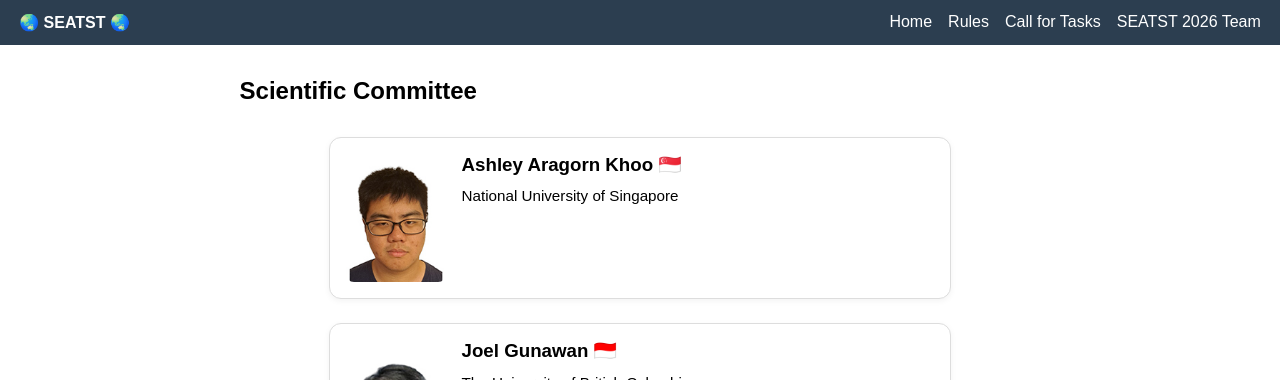
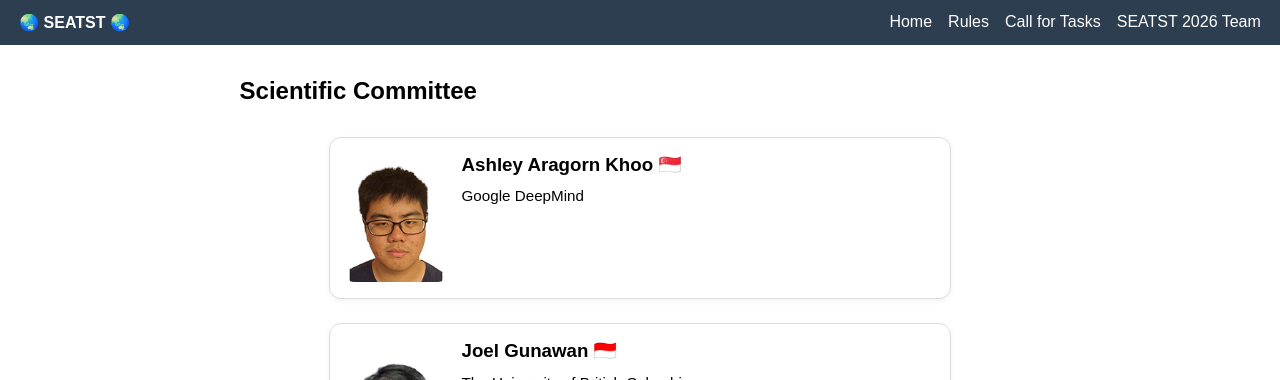
Before and after one commit to seatst/seatst.github.io, a Jekyll site: the page built from team.md, in a window 1280 px wide. Shown: the top 380 px of the page. Built offline with Jekyll 4.4.1, drawn with Linux system fonts in a browser that asks for light colours.

Commit message:
Update team.md

```diff
--- a/team.md
+++ b/team.md
@@ -13,7 +13,7 @@ permalink: /team/
     <div class="info">
       <h3>Ashley Aragorn Khoo 🇸🇬</h3>
       <p>
-        National University of Singapore
+        Google DeepMind
       </p>
     </div>
   </div>
```
